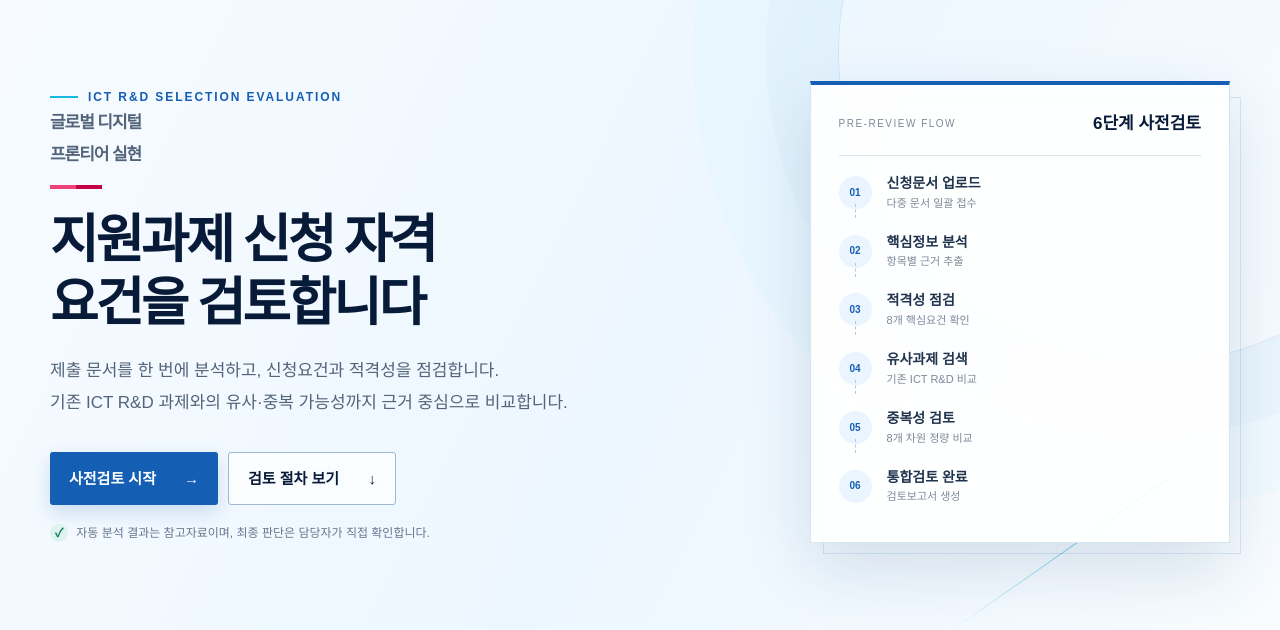
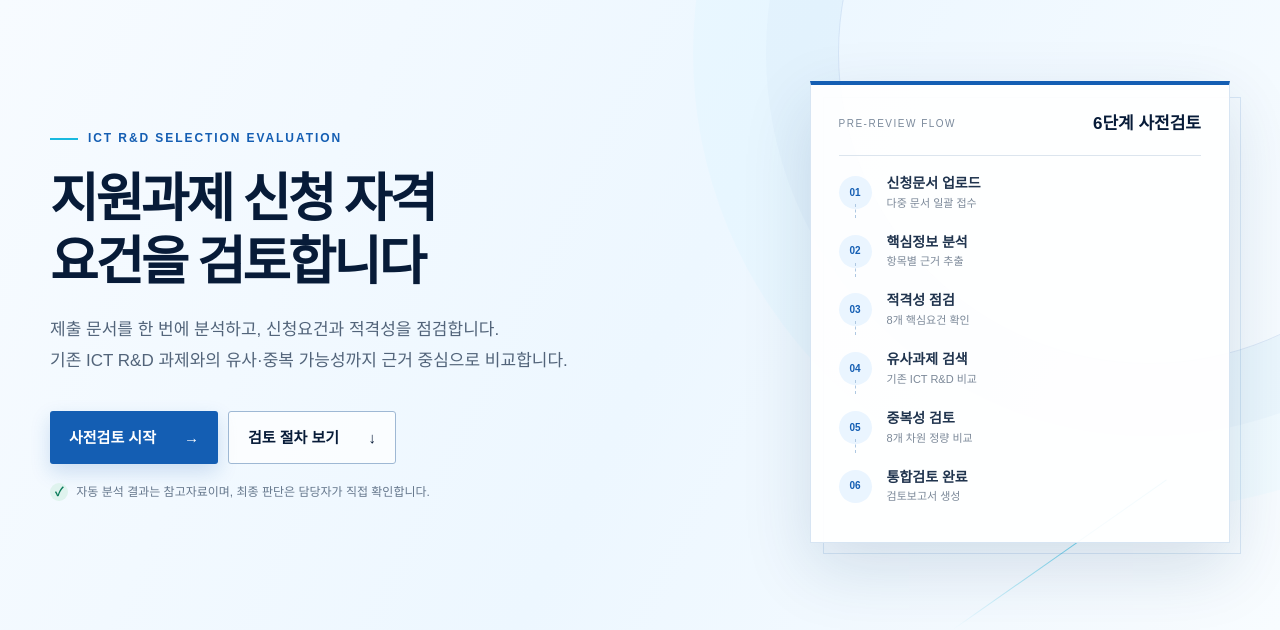
Before and after one commit to totwinkle/IITP_Genie, a website: page public/index.html in a window 1280 px wide. Shown: the part 124-754 px from the top of the page. Drawn offline with Linux system fonts and the light colour scheme; no server answers.

Commit message:
design: remove hero slogan below evaluation label

```diff
--- a/public/index.html
+++ b/public/index.html
@@ -29,7 +29,6 @@
       <div class="shell hero-grid">
         <div class="hero-copy">
           <span class="hero-eyebrow">ICT R&amp;D SELECTION EVALUATION</span>
-          <p class="hero-slogan">글로벌 디지털<br>프론티어 실현</p>
           <h1 id="hero-title">지원과제 신청 자격<br>요건을 검토합니다</h1>
           <p>제출 문서를 한 번에 분석하고, 신청요건과 적격성을 점검합니다.<br class="desktop-only"> 기존 ICT R&amp;D 과제와의 유사·중복 가능성까지 근거 중심으로 비교합니다.</p>
           <div class="hero-actions">
```
